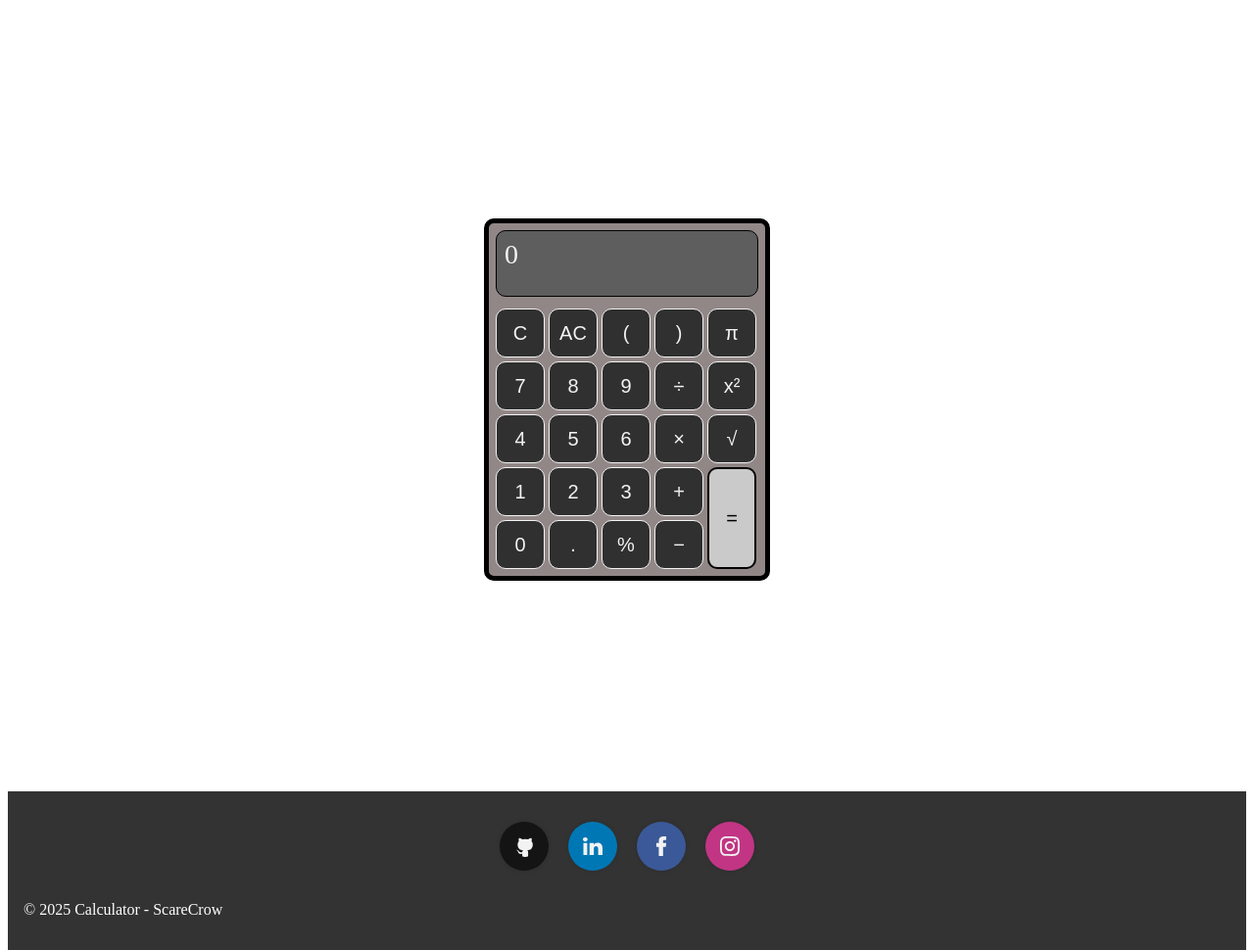
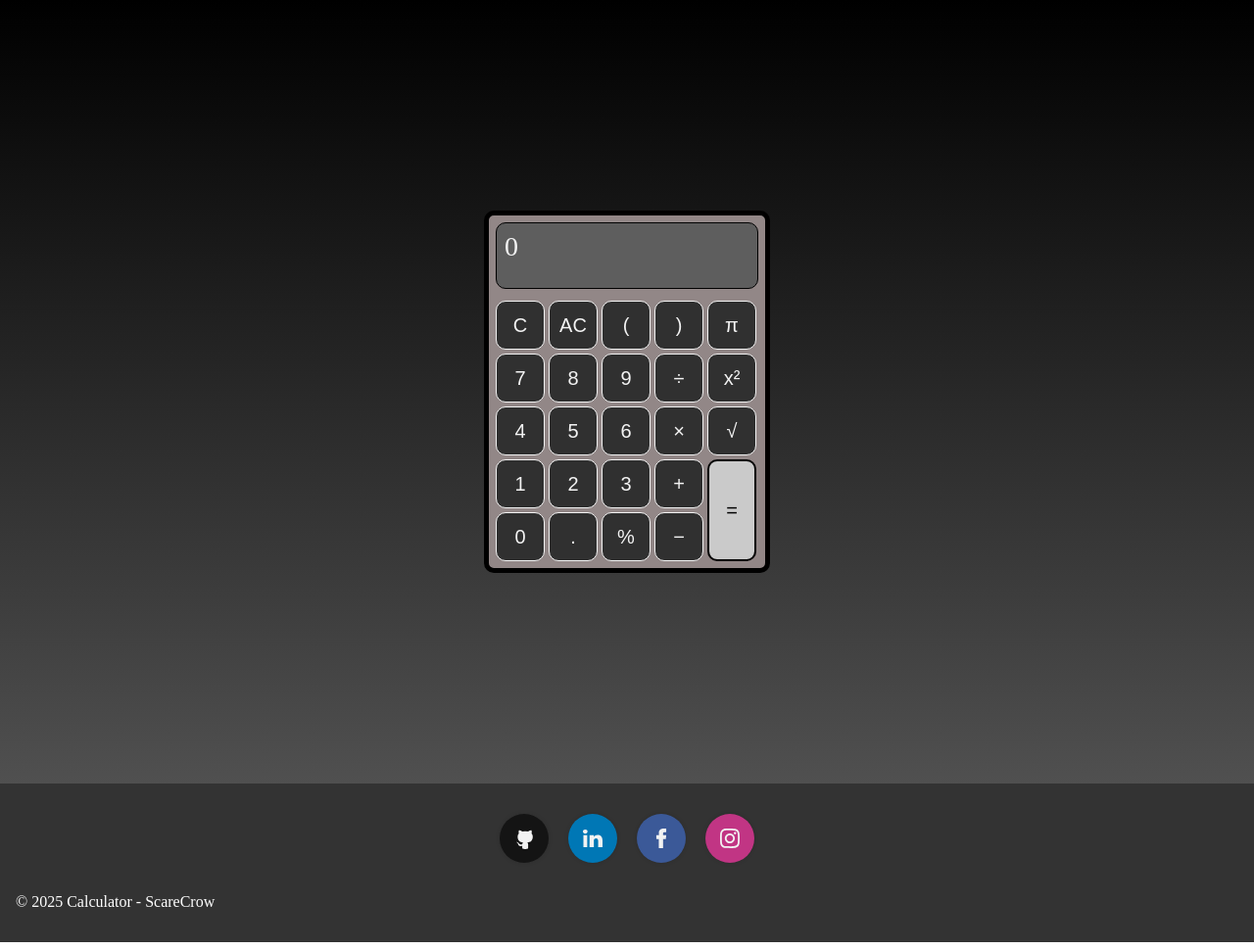
Before and after one commit to Simon-riley47/Calculator, a plain HTML site: page index.html in a window 1280 px wide. Shown: the whole page at 98% size. Drawn offline with nearby package versions, Linux system fonts and the light colour scheme.

Commit message:
Add files via upload

```diff
--- a/style.css
+++ b/style.css
@@ -1,6 +1,7 @@
 body{
     height: 100vh;
-    background-color: #ffffff;
+    background: linear-gradient(to bottom, rgb(0, 0, 0), rgb(80, 80, 80));
+    margin: 0;
 }
 
 .container{
@@ -14,7 +15,7 @@ footer{
     background-color: #333;
     color: #fff;
     padding: 1rem;
-
+    margin-left: 0;
 }
 
 .calculator-body{
```
